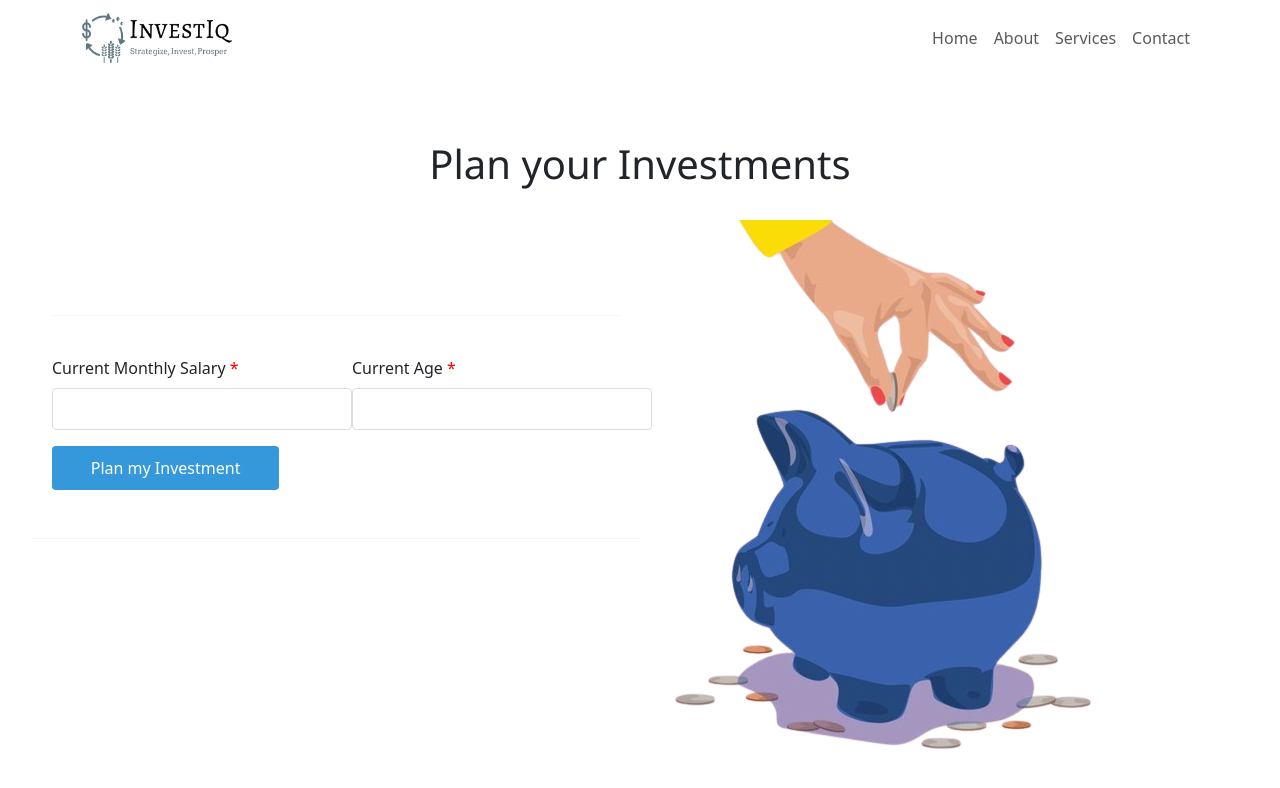
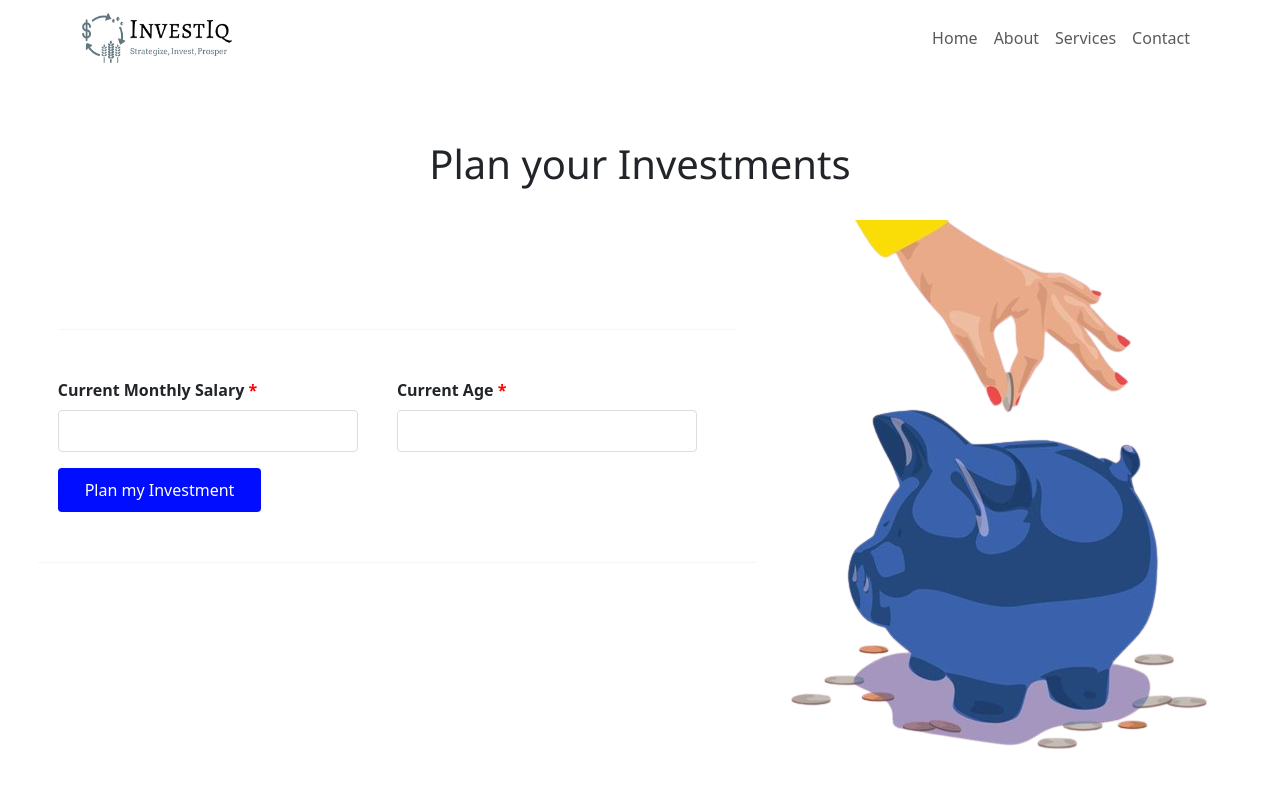
Before and after one commit to TANMAY-WANI/Inverstment-planner, a React (Vite) app in the folder inv-frontend/: page / in a window 1280 px wide. Shown: the top 788 px of the page. Built offline with nearby package versions, Linux system fonts and the light colour scheme.

Commit message:
Page one completed

```diff
--- a/inv-frontend/src/App.jsx
+++ b/inv-frontend/src/App.jsx
@@ -1,11 +1,14 @@
 import React from 'react'
-import Navbar from './Components/Navbar'
-import Banner from './Components/banner'
+import { BrowserRouter as Router, Route,Routes } from 'react-router-dom'
+import PgOne from './Pages/PgOne'
 const App = () => {
   return (
     <div>
-      <Navbar />
-      <Banner />
+      <Router>
+        <Routes>
+          <Route path='/' element={<PgOne />} />
+        </Routes>
+      </Router>
     </div>
   )
 }
--- /dev/null
+++ b/inv-frontend/src/Pages/PgOne.jsx
@@ -0,0 +1,15 @@
+import React from 'react'
+import Navbar from '../Components/Navbar'
+import Banner from '../Components/banner'
+
+const PgOne = () => {
+  return (
+    // <div>PgOne</div>
+    <div>
+        <Navbar />
+        <Banner />
+    </div>
+  )
+}
+
+export default PgOne
--- a/inv-frontend/src/Styles/Banner.css
+++ b/inv-frontend/src/Styles/Banner.css
@@ -8,7 +8,7 @@
   }
   .grid{
     display: grid;
-    grid-template-columns: 1fr 1fr;
+    grid-template-columns: 1.5fr 1fr;
     grid-gap: 20px;
   }
   .form-field{
@@ -18,7 +18,7 @@
   label {
     display: block;
     margin-bottom: 8px;
-    font-weight: 300;
+    font-weight: 700;
   }
 
   hr{
@@ -49,18 +49,13 @@
   }
 
   input[type="button"] {
-    background-color: #3498db;
+    background-color: #000dff;
     color: #fff;
     padding: 10px 15px;
     border: none;
     cursor: pointer;
     font-size: 16px;
-    width: 40%;
-  }
-
-  input[type="button"]:hover {
-    background-color: #2980b9;
-
+    width: 30%;
   }
 
   h1{
```
